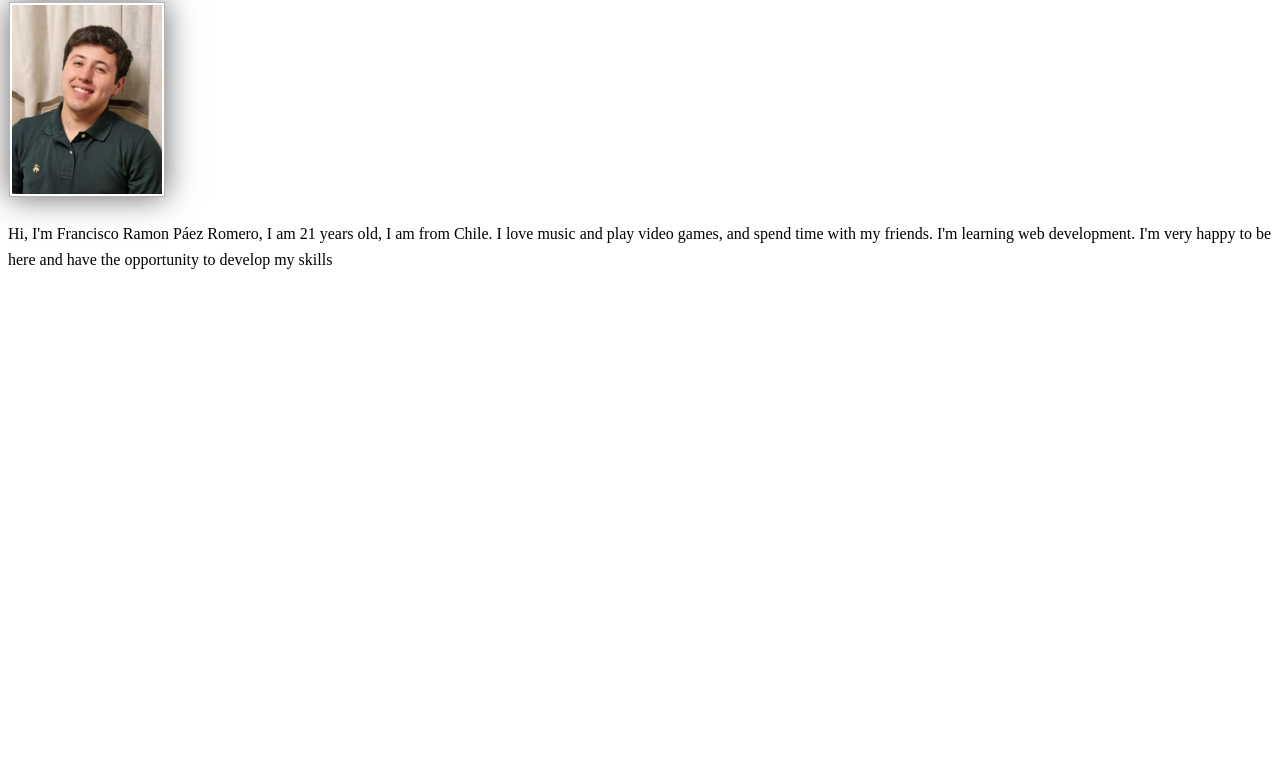
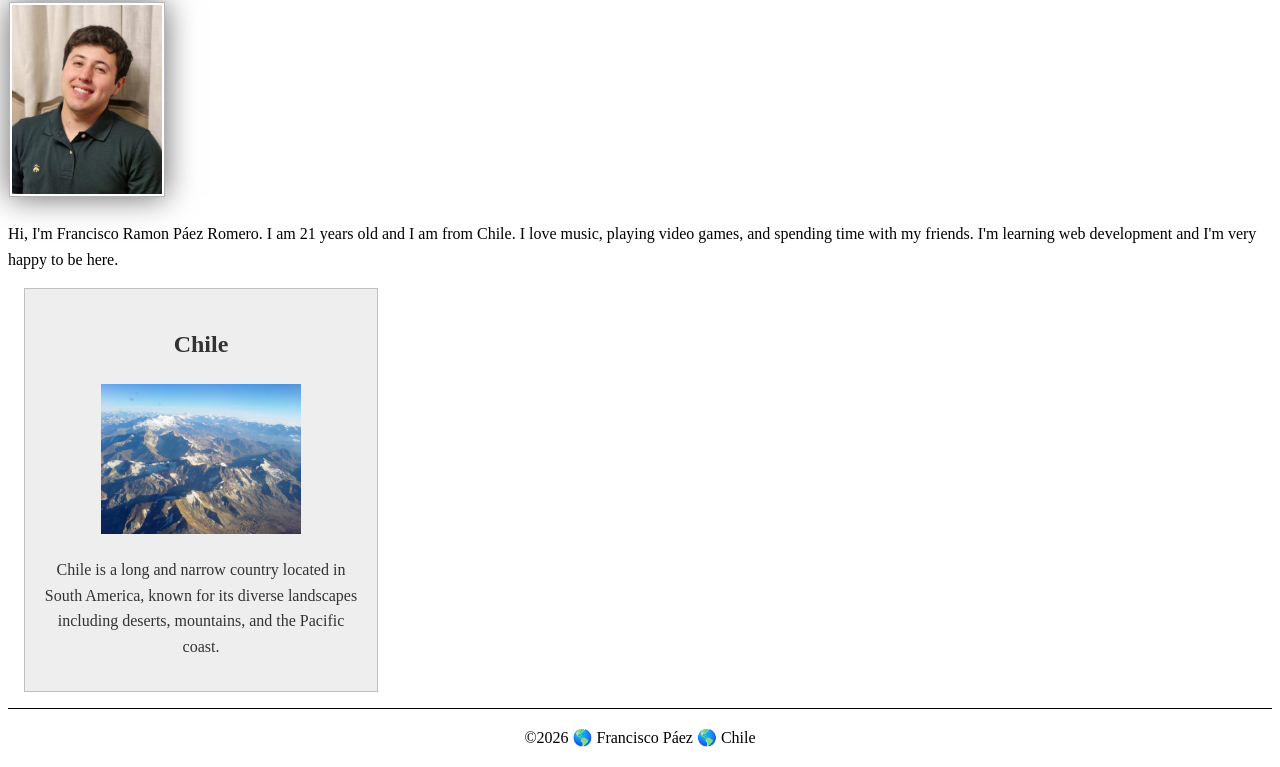
Before and after one commit to franciscopaez-byu/wdd130, a plain HTML site: page FUTURO.HTML in a window 1280 px wide. Shown: the part 235-1002 px from the top of the page. Before the commit the page ends 800 px from the top, so only its background shows below. Drawn offline with Linux system fonts and the light colour scheme.

Commit message:
continuing the task

```diff
--- a/FUTURO.HTML
+++ b/FUTURO.HTML
@@ -4,8 +4,7 @@
 <head>
     <meta charset="utf-8">
     <meta name="viewport" content="width=device-width, initial-scale=1.0">
-    <meta name="description"
-        content="Describe your home page here using keywords like your name, the course, the purpose of the page.">
+    <meta name="description" content="Francisco Páez WDD 130 home page. Web development course assignment.">
     <meta name="author" content="Francisco Páez">
     <title>Francisco Páez | WDD 130</title>
     <link rel="stylesheet" href="styles/styles.css">
@@ -21,11 +20,25 @@
     </header>
     <main>
         <h1>Francisco Páez | WDD 130</h1>
-        <img src="images/francisco.jpg" alt="Francisco Páez profile picture" width="200">
-        <p>Hi, I'm Francisco Ramon Páez Romero, I am 21 years old, I am from Chile. I love music and play video games,
-            and spend time with my friends.
-            I'm learning web development. I'm very happy to be here and have the opportunity to develop my skills</p>
+        <img src="images/francisco.jpg" alt="Francisco Páez profile picture">
+        <p>
+            Hi, I'm Francisco Ramon Páez Romero. I am 21 years old and I am from Chile.
+            I love music, playing video games, and spending time with my friends.
+            I'm learning web development and I'm very happy to be here.
+        </p>
+    </main>
+    <aside>
+        <h2>Chile</h2>
+        <img src="images/cordillera.jpg" alt="Landscape of Chile">
+        <p>
+            Chile is a long and narrow country located in South America, known for its
+            diverse landscapes including deserts, mountains, and the Pacific coast.
+        </p>
+    </aside>
 
+    <footer>
+        <p>©2026 🌎 Francisco Páez 🌎 Chile</p>
+    </footer>
 </body>
 
 </html>
```
